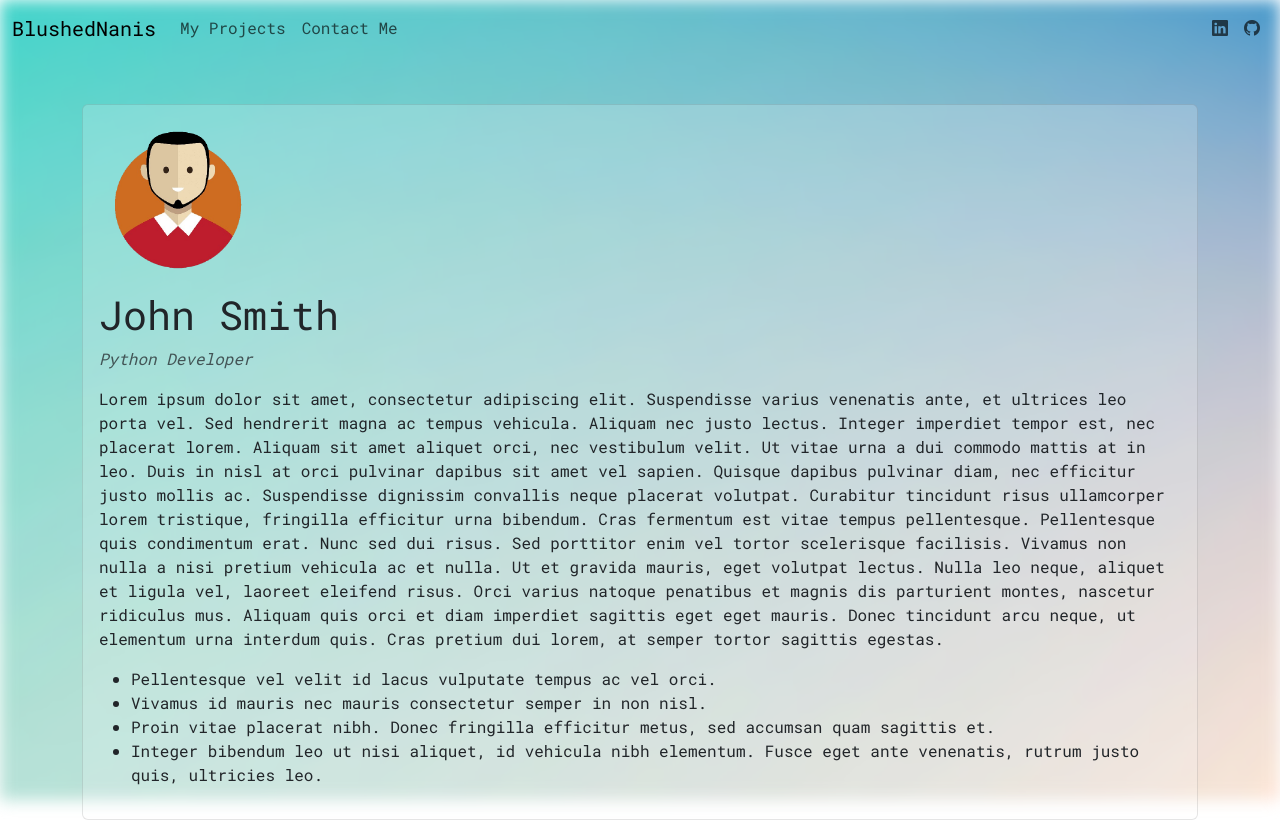
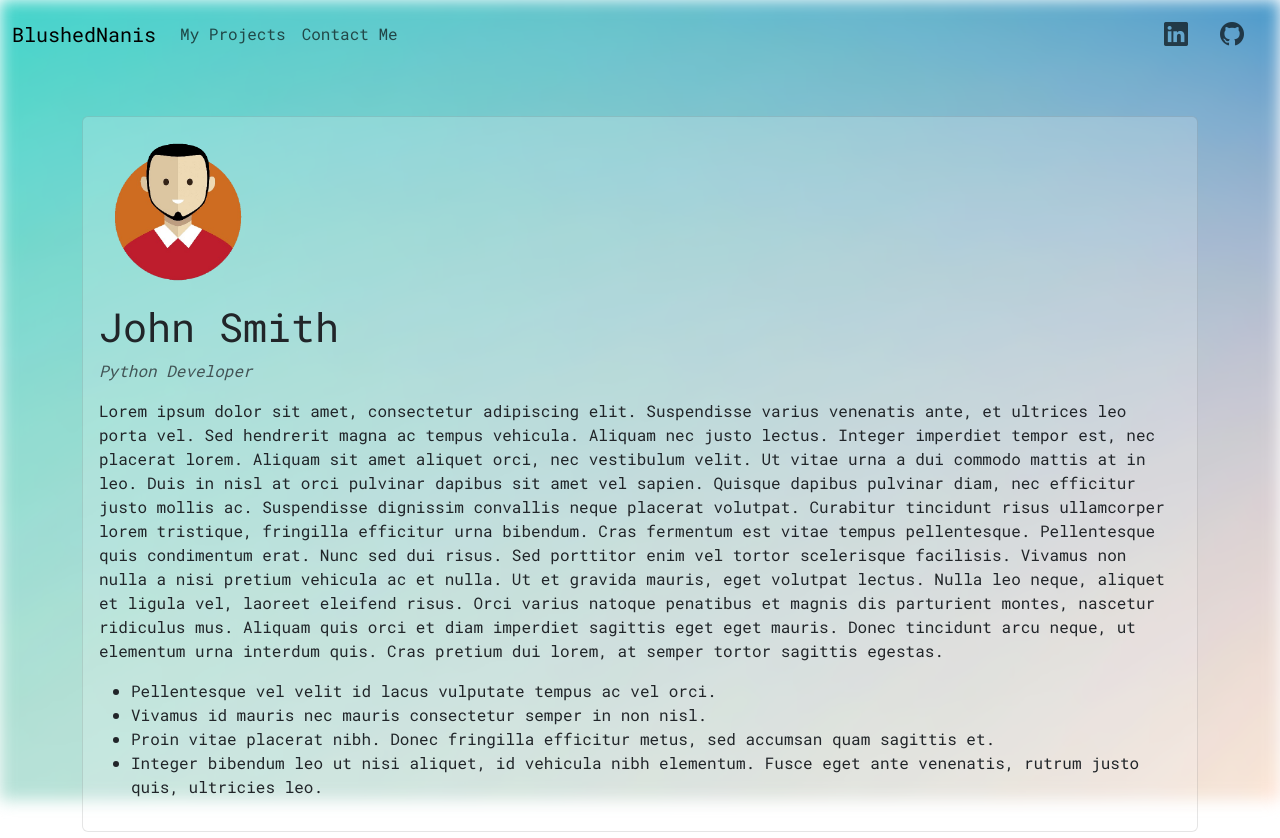
Before and after one commit to BlushedNanis/Showcase-webapp, a Django app: page / in a window 1280 px wide. Shown: the top 838 px of the page. Run offline with Django 4.2, Linux system fonts and the light colour scheme; data comes from the database, SQL or seed files in the repository.

Commit message:
Make navbar icons bigger and more margin

```diff
--- a/showcase/templates/base.html
+++ b/showcase/templates/base.html
@@ -49,13 +49,13 @@
             <!-- Right links -->
             <ul class="navbar-nav ms-auto">
               <li class="nav-item">
-                <a class="nav-link" href="https://www.linkedin.com/in/daniel-guevara-gafe/">
-                    <i class="bi bi-linkedin"></i>
+                <a class="nav-link" href="https://www.linkedin.com/in/daniel-guevara-gafe/" style="margin-right: 1rem;">
+                    <i class="bi bi-linkedin" style="font-size: 1.5rem;"></i>
                 </a>
               </li>
               <li class="nav-item">
-                <a class="nav-link" href="https://github.com/BlushedNanis">
-                    <i class="bi bi-github"></i>
+                <a class="nav-link" href="https://github.com/BlushedNanis" style="margin-right: 1rem;">
+                    <i class="bi bi-github" style="font-size: 1.5rem;"></i>
                 </a>
               </li>
             </ul>
```
